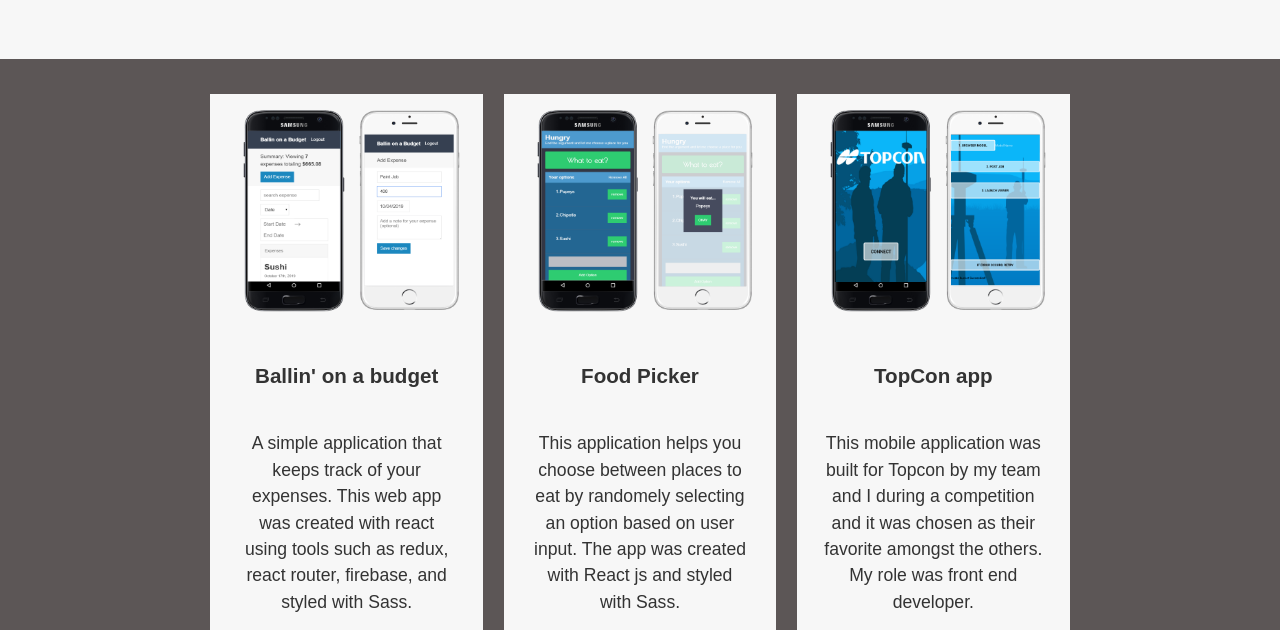
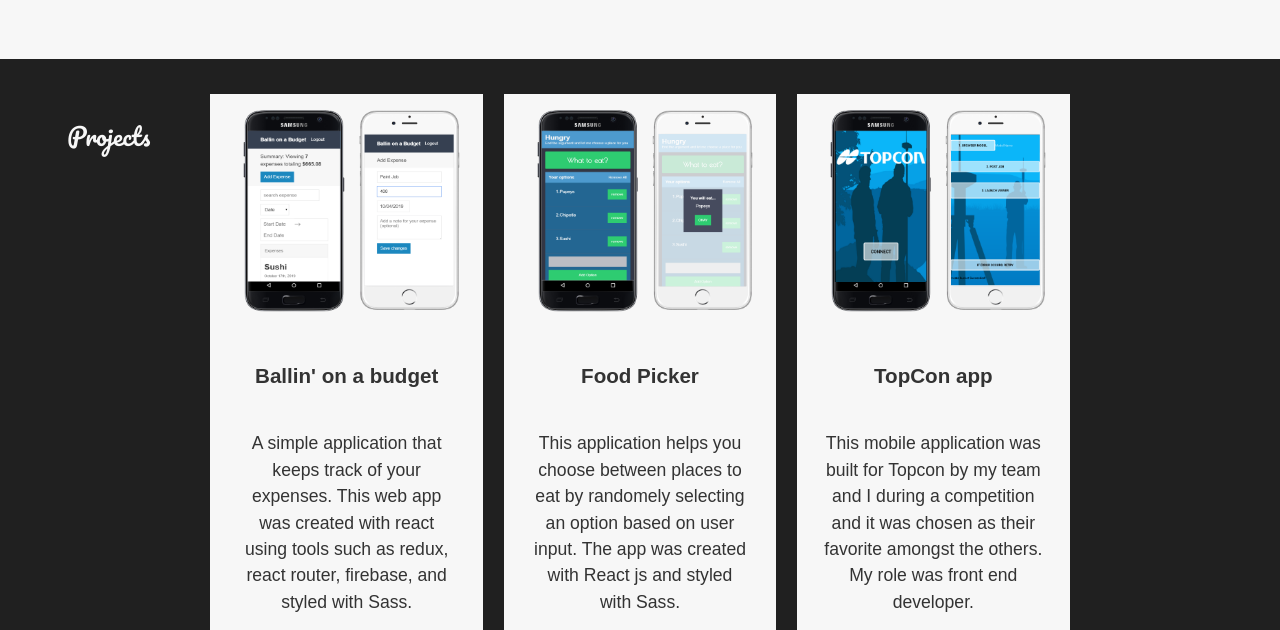
Before and after one commit to Bungeegum/TheRealPortfolio, a plain HTML site: page index.html in a window 1280 px wide. Shown: the part 692-1322 px from the top of the page. Drawn offline with nearby package versions, Linux system fonts and the light colour scheme.

Commit message:
changed a few fonts

```diff
--- a/css/style.css
+++ b/css/style.css
@@ -9,9 +9,6 @@ body{
   line-height:1.5;
   text-align:center;
 
-}
-html {
-  scroll-behavior: smooth;
 }
 
 .icon-containers{
@@ -136,7 +133,7 @@ a{
 
 #section-2{
   padding: 2em 1em 1em;
-
+  background:#202020;
 }
 
 #section-2 ul{
--- a/index.html
+++ b/index.html
@@ -58,8 +58,10 @@
 
     <!--Section 2-->
     <section id="section-2" class="grid">
+      <h3 class="subtitle-font">Projects</h3>
       <ul>
         <li>
+
           <div class="card">
             <img src="images/phone-budget.png" alt="">
 
```
